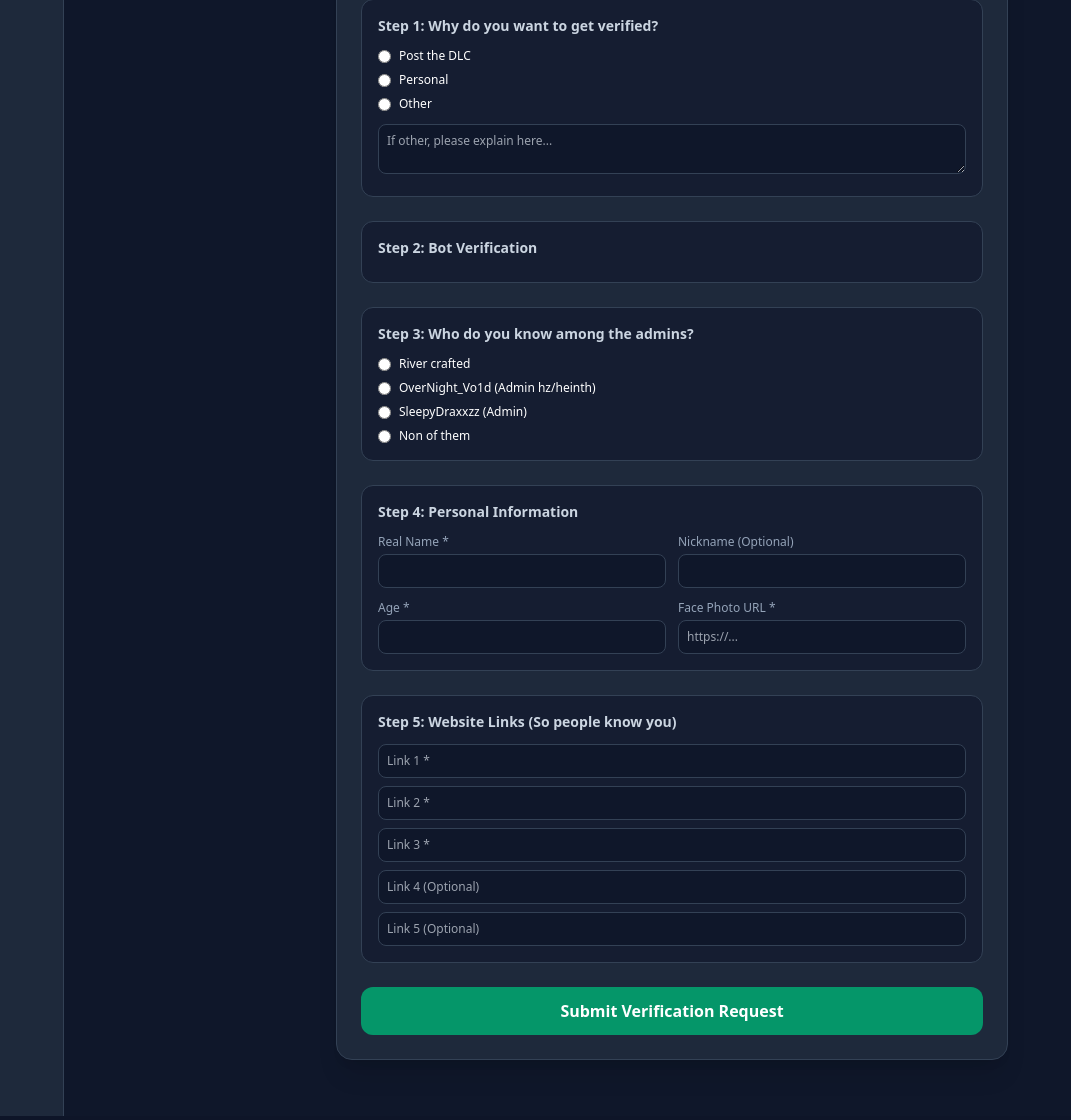
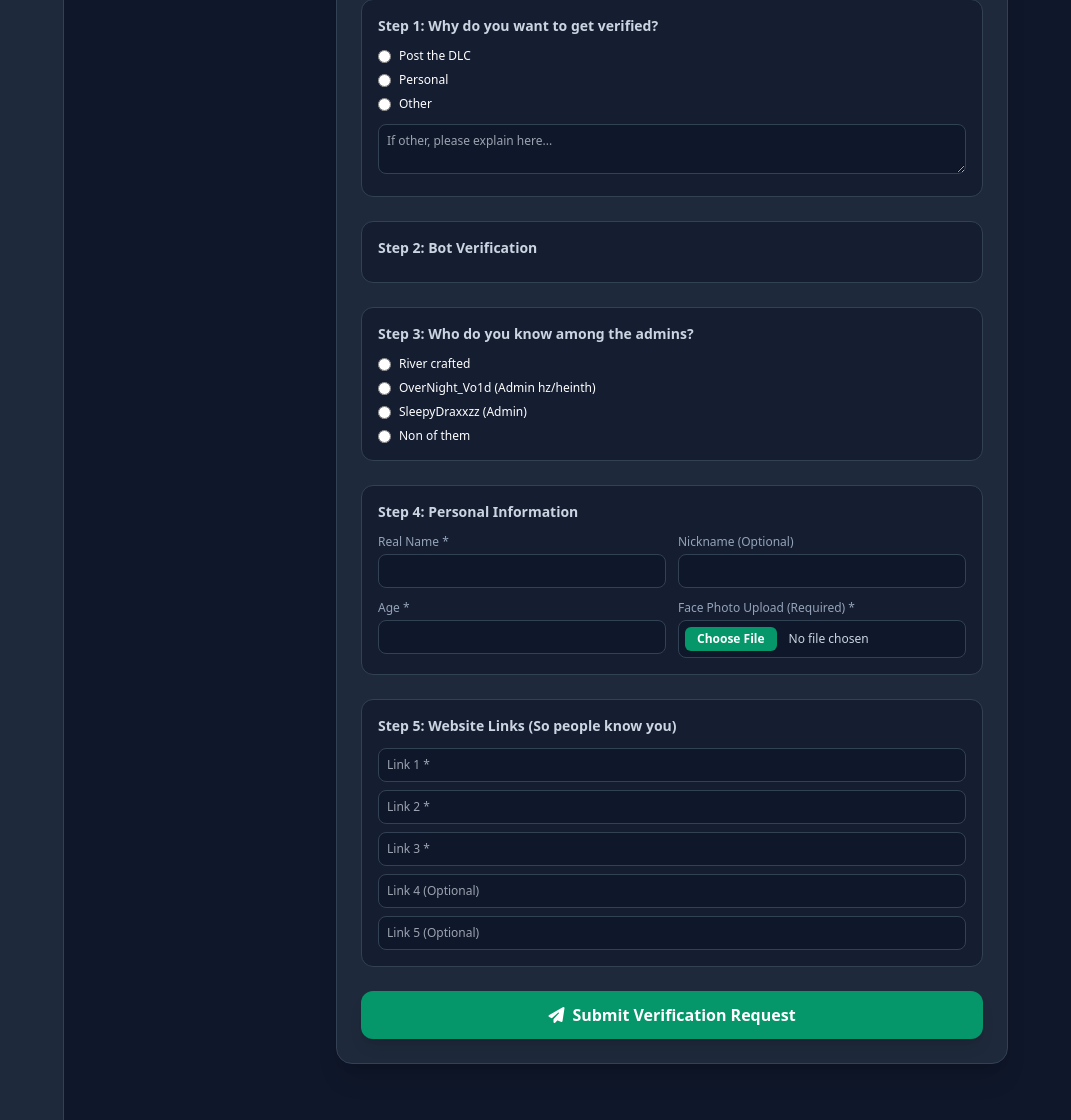
Before and after one commit to heinth123/minecraft-portal-, a Flask app: template templates/verification.html in a window 1280 px wide. Shown: the part 202-1322 px from the top of the page, without its empty margins (0-1071 px from the left). Run offline with Flask 3, Linux system fonts and the light colour scheme; the template is opened without the code that fills it, so the values that code supplies are empty; some libraries are stand-ins or nearby versions.

Commit message:
Enhance verification form with file upload support
Updated the verification form to allow file uploads and improved styling.

```diff
--- a/templates/verification.html
+++ b/templates/verification.html
@@ -1,6 +1,7 @@
 {% extends "base.html" %}
 
 {% block content %}
+<!-- Include Google reCAPTCHA Script -->
 <script src="https://www.google.com/recaptcha/api.js" async defer></script>
 
 <div class="max-w-2xl mx-auto my-8 p-6 bg-slate-800 border border-slate-700 rounded-2xl shadow-xl text-white">
@@ -8,23 +9,24 @@
         🔵 Request Account Verification
     </h2>
 
-    <form action="{{ url_for('verification_page') }}" method="POST" class="space-y-6">
+    <!-- Multipart Form to allow photo uploads -->
+    <form action="{{ url_for('verification_page') }}" method="POST" enctype="multipart/form-data" class="space-y-6">
 
         <!-- STEP 1: Reason -->
         <div class="bg-slate-900/60 p-4 rounded-xl border border-slate-700 space-y-3">
             <h3 class="text-sm font-bold text-slate-300">Step 1: Why do you want to get verified?</h3>
             <div class="space-y-2 text-xs">
-                <label class="flex items-center gap-2">
-                    <input type="radio" name="reason_choice" value="post_dlc" required> Post the DLC
+                <label class="flex items-center gap-2 cursor-pointer">
+                    <input type="radio" name="reason_choice" value="post_dlc" required class="accent-emerald-500"> Post the DLC
                 </label>
-                <label class="flex items-center gap-2">
-                    <input type="radio" name="reason_choice" value="personal"> Personal
+                <label class="flex items-center gap-2 cursor-pointer">
+                    <input type="radio" name="reason_choice" value="personal" class="accent-emerald-500"> Personal
                 </label>
-                <label class="flex items-center gap-2">
-                    <input type="radio" name="reason_choice" value="other" id="reasonOtherRadio"> Other
+                <label class="flex items-center gap-2 cursor-pointer">
+                    <input type="radio" name="reason_choice" value="other" id="reasonOtherRadio" class="accent-emerald-500"> Other
                 </label>
             </div>
-            <textarea name="reason_other" placeholder="If other, please explain here..." class="w-full bg-slate-900 border border-slate-700 rounded-lg p-2 text-xs text-white focus:outline-none"></textarea>
+            <textarea name="reason_other" placeholder="If other, please explain here..." class="w-full bg-slate-900 border border-slate-700 rounded-lg p-2 text-xs text-white focus:outline-none focus:border-emerald-500"></textarea>
         </div>
 
         <!-- STEP 2: Bot Check (reCAPTCHA) -->
@@ -39,32 +41,40 @@
         <div class="bg-slate-900/60 p-4 rounded-xl border border-slate-700 space-y-3">
             <h3 class="text-sm font-bold text-slate-300">Step 3: Who do you know among the admins?</h3>
             <div class="space-y-2 text-xs">
-                <label class="flex items-center gap-2"><input type="radio" name="admin_known" value="River crafted" required> River crafted</label>
-                <label class="flex items-center gap-2"><input type="radio" name="admin_known" value="OverNight_Vo1d (Admin hz/heinth)"> OverNight_Vo1d (Admin hz/heinth)</label>
-                <label class="flex items-center gap-2"><input type="radio" name="admin_known" value="SleepyDraxxzz (Admin)"> SleepyDraxxzz (Admin)</label>
-                <label class="flex items-center gap-2"><input type="radio" name="admin_known" value="Non of them"> Non of them</label>
+                <label class="flex items-center gap-2 cursor-pointer">
+                    <input type="radio" name="admin_known" value="River crafted" required class="accent-emerald-500"> River crafted
+                </label>
+                <label class="flex items-center gap-2 cursor-pointer">
+                    <input type="radio" name="admin_known" value="OverNight_Vo1d (Admin hz/heinth)" class="accent-emerald-500"> OverNight_Vo1d (Admin hz/heinth)
+                </label>
+                <label class="flex items-center gap-2 cursor-pointer">
+                    <input type="radio" name="admin_known" value="SleepyDraxxzz (Admin)" class="accent-emerald-500"> SleepyDraxxzz (Admin)
+                </label>
+                <label class="flex items-center gap-2 cursor-pointer">
+                    <input type="radio" name="admin_known" value="Non of them" class="accent-emerald-500"> Non of them
+                </label>
             </div>
         </div>
 
-        <!-- STEP 4: Personal Info -->
+        <!-- STEP 4: Personal Info & File Upload -->
         <div class="bg-slate-900/60 p-4 rounded-xl border border-slate-700 space-y-3">
             <h3 class="text-sm font-bold text-slate-300">Step 4: Personal Information</h3>
             <div class="grid grid-cols-1 md:grid-cols-2 gap-3 text-xs">
                 <div>
                     <label class="block text-slate-400 mb-1">Real Name *</label>
-                    <input type="text" name="real_name" required class="w-full bg-slate-900 border border-slate-700 rounded-lg p-2 text-white">
+                    <input type="text" name="real_name" required class="w-full bg-slate-900 border border-slate-700 rounded-lg p-2 text-white focus:outline-none focus:border-emerald-500">
                 </div>
                 <div>
                     <label class="block text-slate-400 mb-1">Nickname (Optional)</label>
-                    <input type="text" name="nickname" class="w-full bg-slate-900 border border-slate-700 rounded-lg p-2 text-white">
+                    <input type="text" name="nickname" class="w-full bg-slate-900 border border-slate-700 rounded-lg p-2 text-white focus:outline-none focus:border-emerald-500">
                 </div>
                 <div>
                     <label class="block text-slate-400 mb-1">Age *</label>
-                    <input type="number" name="age" required class="w-full bg-slate-900 border border-slate-700 rounded-lg p-2 text-white">
+                    <input type="number" name="age" required class="w-full bg-slate-900 border border-slate-700 rounded-lg p-2 text-white focus:outline-none focus:border-emerald-500">
                 </div>
                 <div>
-                    <label class="block text-slate-400 mb-1">Face Photo URL *</label>
-                    <input type="url" name="face_photo_url" placeholder="https://..." required class="w-full bg-slate-900 border border-slate-700 rounded-lg p-2 text-white">
+                    <label class="block text-slate-400 mb-1">Face Photo Upload (Required) *</label>
+                    <input type="file" name="face_photo" accept="image/*" required class="w-full bg-slate-900 border border-slate-700 rounded-lg p-1.5 text-slate-300 file:mr-3 file:py-1 file:px-3 file:rounded-md file:border-0 file:text-xs file:font-semibold file:bg-emerald-600 file:text-white hover:file:bg-emerald-500 cursor-pointer">
                 </div>
             </div>
         </div>
@@ -73,16 +83,16 @@
         <div class="bg-slate-900/60 p-4 rounded-xl border border-slate-700 space-y-3">
             <h3 class="text-sm font-bold text-slate-300">Step 5: Website Links (So people know you)</h3>
             <div class="space-y-2 text-xs">
-                <input type="url" name="link_1" placeholder="Link 1 *" required class="w-full bg-slate-900 border border-slate-700 rounded-lg p-2 text-white">
-                <input type="url" name="link_2" placeholder="Link 2 *" required class="w-full bg-slate-900 border border-slate-700 rounded-lg p-2 text-white">
-                <input type="url" name="link_3" placeholder="Link 3 *" required class="w-full bg-slate-900 border border-slate-700 rounded-lg p-2 text-white">
-                <input type="url" name="link_4" placeholder="Link 4 (Optional)" class="w-full bg-slate-900 border border-slate-700 rounded-lg p-2 text-white">
-                <input type="url" name="link_5" placeholder="Link 5 (Optional)" class="w-full bg-slate-900 border border-slate-700 rounded-lg p-2 text-white">
+                <input type="url" name="link_1" placeholder="Link 1 *" required class="w-full bg-slate-900 border border-slate-700 rounded-lg p-2 text-white focus:outline-none focus:border-emerald-500">
+                <input type="url" name="link_2" placeholder="Link 2 *" required class="w-full bg-slate-900 border border-slate-700 rounded-lg p-2 text-white focus:outline-none focus:border-emerald-500">
+                <input type="url" name="link_3" placeholder="Link 3 *" required class="w-full bg-slate-900 border border-slate-700 rounded-lg p-2 text-white focus:outline-none focus:border-emerald-500">
+                <input type="url" name="link_4" placeholder="Link 4 (Optional)" class="w-full bg-slate-900 border border-slate-700 rounded-lg p-2 text-white focus:outline-none focus:border-emerald-500">
+                <input type="url" name="link_5" placeholder="Link 5 (Optional)" class="w-full bg-slate-900 border border-slate-700 rounded-lg p-2 text-white focus:outline-none focus:border-emerald-500">
             </div>
         </div>
 
-        <button type="submit" class="w-full bg-emerald-600 hover:bg-emerald-500 text-white font-bold py-3 rounded-xl transition">
-            Submit Verification Request
+        <button type="submit" class="w-full bg-emerald-600 hover:bg-emerald-500 text-white font-bold py-3 rounded-xl transition shadow-lg flex items-center justify-center gap-2">
+            <i class="fa-solid fa-paper-plane"></i> Submit Verification Request
         </button>
     </form>
 </div>
```
